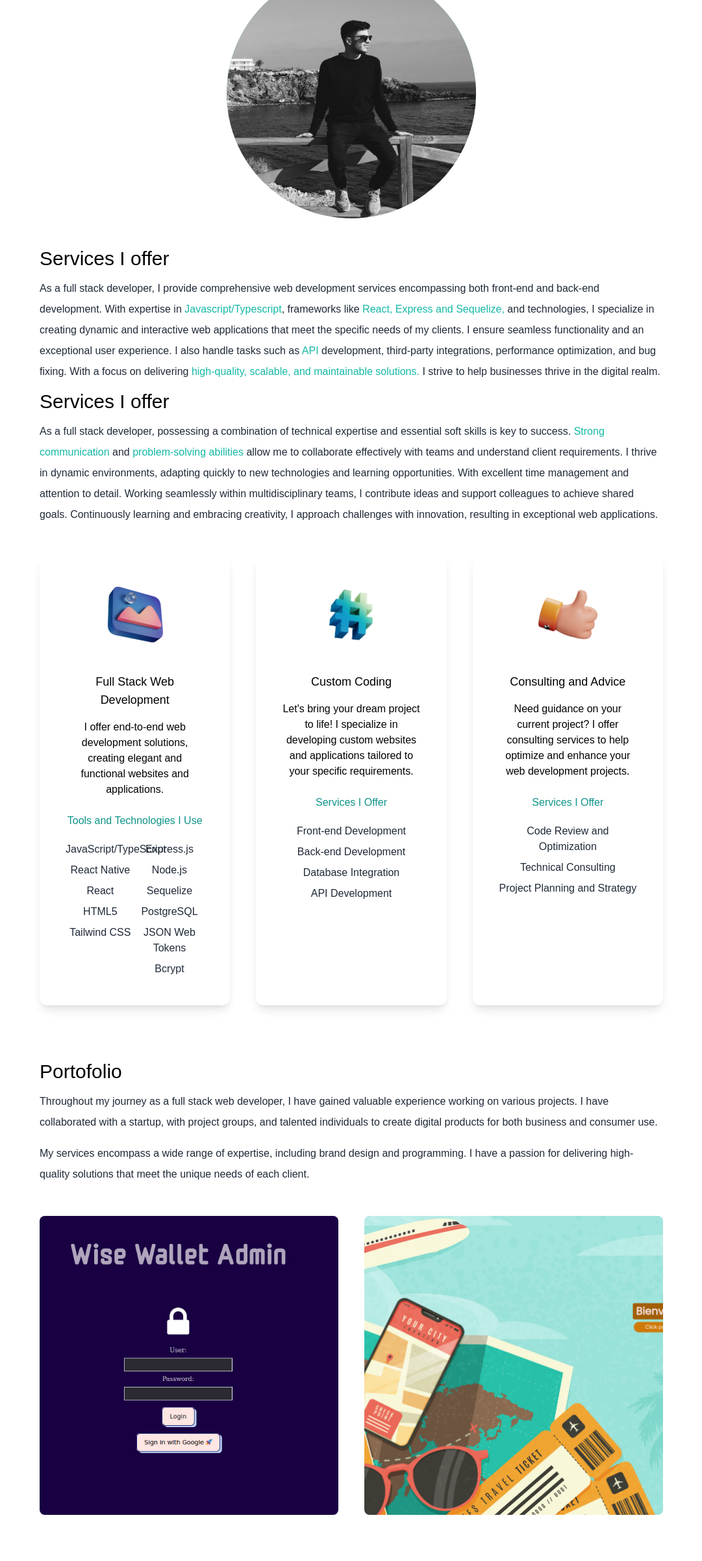
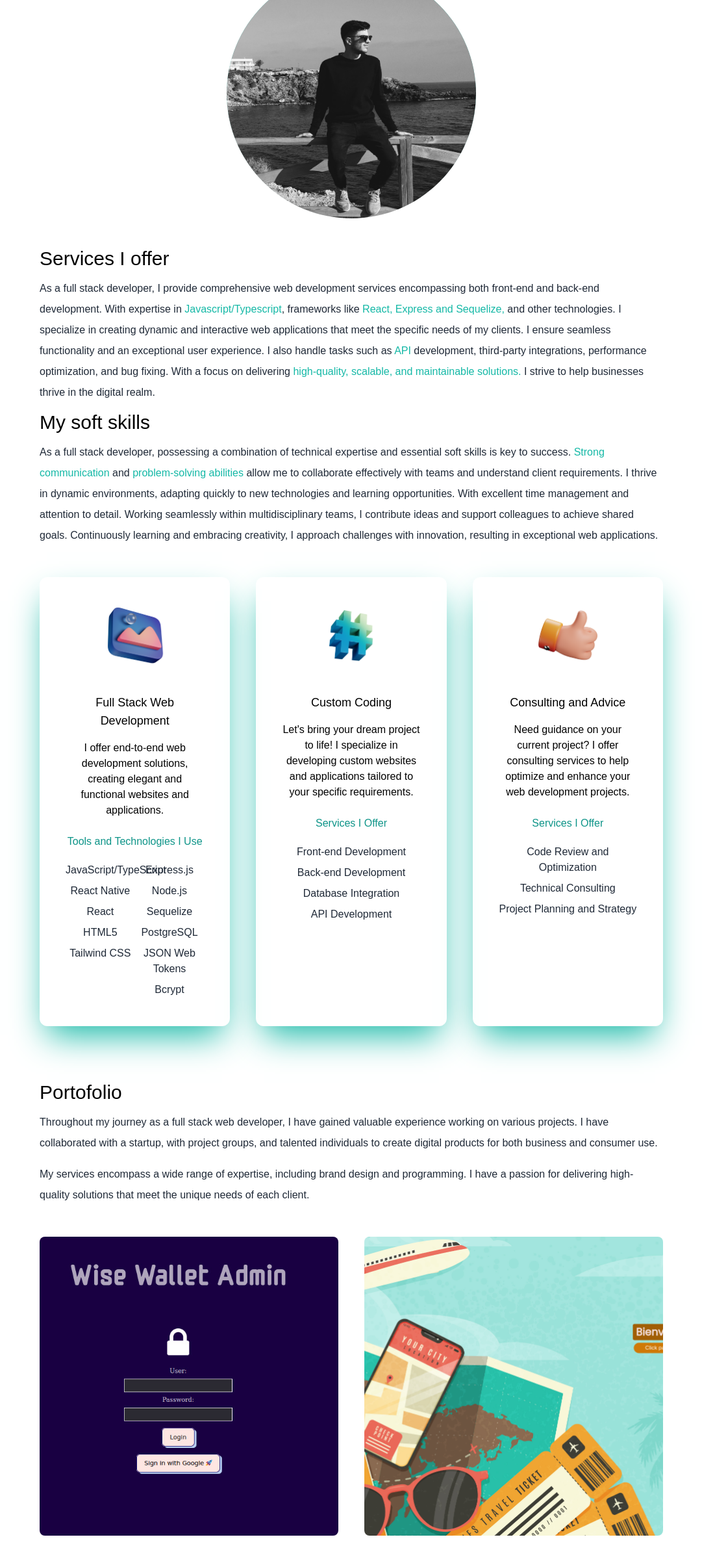
Before and after one commit to Ezeko95/porfolio, a Next.js app: page / in a window 1280 px wide. Shown: the part 588-2990 px from the top of the page at 65% size, without its empty margins (99-1180 px from the left). Built offline with nearby package versions, Linux system fonts and the light colour scheme; what tailwindcss-animated would draw is missing.

Commit message:
change h3

```diff
--- a/pages/index.js
+++ b/pages/index.js
@@ -20,7 +20,7 @@ export default function Home() {
         <meta name="description" content="Generated by create next app" />
         <link rel="icon" href="/favicon.ico" />
       </Head>
-      <main className=" bg-white px-10 dark:bg-gray-900 md:px-20 lg:px-40">
+      <main className=" bg-white px-10 dark:bg-gray-900 md:px-20 lg:px-40  hover:scroll-auto">
         <section className="min-h-screen">
           <nav className="py-10 mb-8 flex justify-between dark:text-white">
             <h1 className="font-burtons text-xl">developedbyGC</h1>
@@ -93,10 +93,10 @@ export default function Home() {
                 {" "}
                 React, Express and Sequelize,{" "}
               </span>
-              and technologies, I specialize in creating dynamic and interactive
-              web applications that meet the specific needs of my clients. I
-              ensure seamless functionality and an exceptional user experience.
-              I also handle tasks such as{" "}
+              and other technologies. I specialize in creating dynamic and
+              interactive web applications that meet the specific needs of my
+              clients. I ensure seamless functionality and an exceptional user
+              experience. I also handle tasks such as{" "}
               <span className="text-teal-500"> API </span>
               development, third-party integrations, performance optimization,
               and bug fixing. With a focus on delivering{" "}
@@ -106,7 +106,7 @@ export default function Home() {
               </span>{" "}
               I strive to help businesses thrive in the digital realm.
             </p>
-            <h3 className="text-3xl py-1 dark:text-white ">Services I offer</h3>
+            <h3 className="text-3xl py-1 dark:text-white ">My soft skills</h3>
             <p className="text-md py-2 leading-8 text-gray-800 dark:text-gray-200">
               As a full stack developer, possessing a combination of technical
               expertise and essential soft skills is key to success.{" "}
@@ -126,7 +126,7 @@ export default function Home() {
             </p>
           </div>
           <div className="lg:flex gap-10">
-            <div className="text-center shadow-lg p-10 rounded-xl my-10 dark:bg-yellow-50 flex-1 animate-wiggle animate-once animate-duration-[8000ms] animate-ease-in animate-normal animate-fill-both">
+            <div className="text-center shadow-2xl shadow-teal-500 p-10 rounded-xl my-10 dark:bg-yellow-50 flex-1 animate-wiggle animate-once animate-duration-[10000ms] animate-ease-in animate-normal animate-fill-both">
               <Image src={design} width={100} height={100} alt="designs" />
               <h3 className="text-lg font-medium pt-8 pb-2">
                 Full Stack Web Development
@@ -156,7 +156,7 @@ export default function Home() {
                 </div>
               </div>
             </div>
-            <div className="text-center shadow-lg p-10 rounded-xl my-10 dark:bg-yellow-50 flex-1 animate-wiggle animate-once animate-duration-[8000ms] animate-ease-in animate-normal animate-fill-both">
+            <div className="text-center shadow-2xl shadow-teal-500  p-10 rounded-xl my-10 dark:bg-yellow-50 flex-1 animate-wiggle animate-once animate-duration-[10000ms] animate-ease-in animate-normal animate-fill-both">
               <Image src={code} width={100} height={100} alt="design" />
               <h3 className="text-lg font-medium pt-8 pb-2">Custom Coding</h3>
               <p className="py-2">
@@ -170,7 +170,7 @@ export default function Home() {
               <p className="text-gray-800 py-1">Database Integration</p>
               <p className="text-gray-800 py-1">API Development</p>
             </div>
-            <div className="text-center shadow-lg p-10 rounded-xl my-10 dark:bg-yellow-50 flex-1 animate-wiggle animate-once animate-duration-[8000ms] animate-ease-in animate-normal animate-fill-both">
+            <div className="text-center shadow-2xl shadow-teal-500  p-10 rounded-xl my-10 dark:bg-yellow-50 flex-1 animate-wiggle animate-once animate-duration-[10000ms] animate-ease-in animate-normal animate-fill-both">
               <Image src={consulting} width={100} height={100} alt="design" />
               <h3 className="text-lg font-medium pt-8 pb-2">
                 Consulting and Advice
@@ -195,8 +195,9 @@ export default function Home() {
             <p className="text-md py-2 leading-8 text-gray-800 dark:text-gray-200">
               Throughout my journey as a full stack web developer, I have gained
               valuable experience working on various projects. I have
-              collaborated with a startup, with project groups, and talented individuals to
-              create digital products for both business and consumer use.
+              collaborated with a startup, with project groups, and talented
+              individuals to create digital products for both business and
+              consumer use.
             </p>
             <p className="text-md py-2 leading-8 text-gray-800 dark:text-gray-200">
               My services encompass a wide range of expertise, including brand
@@ -205,25 +206,39 @@ export default function Home() {
             </p>
           </div>
           <div className="flex flex-col gap-10 py-10 lg:flex-row lg:flex-wrap">
-            <div className="basis-1/3 flex-1 ">
+            <div className="basis-1/3 flex-1 animate-fade-up animate-once animate-ease-in animate-normal animate-fill-both">
+              <a
+                href="https://drive.google.com/file/d/1vjRHHm_7KiXtfaaqAuyX3MXGXT_q2Dpi/view"
+                target="blank"
+                rel="noreferrer"
+              >
                 <Image
                   className="rounded-lg object-cover"
-                width={"100%"}
-                height={"100%"}
+                  width={"80%"}
+                  height={"80%"}
                   layout="responsive"
                   alt="walletwise"
                   src={walletwise}
                 />
+              </a>
             </div>
-            <div className="basis-1/3 flex-1">
+            <div className="basis-1/3 flex-1 animate-fade-up animate-once animate-ease-in animate-normal animate-fill-both">
+
+              <a
+                href="https://proyecto-individual-countries-f6ys3wr88-ezeko95.vercel.app/?vercelToolbarCode=0g9cxBGljsKxEnf"
+                target="blank"
+                rel="noreferrer"
+              >
+
                 <Image
                   className="rounded-lg object-cover"
-                width={"100%"}
-                height={"100%"}
+                  width={"80%"}
+                  height={"80%"}
                   layout="responsive"
                   alt="countries"
                   src={countries}
                 />
+              </a>
             </div>
             {/* <div className="basis-1/3 flex-1">
               <Image
```
Lines whose indentation alone changed are shown as unchanged.
